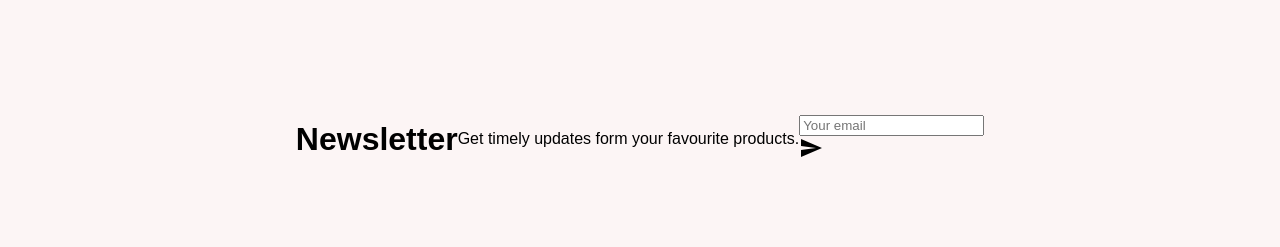
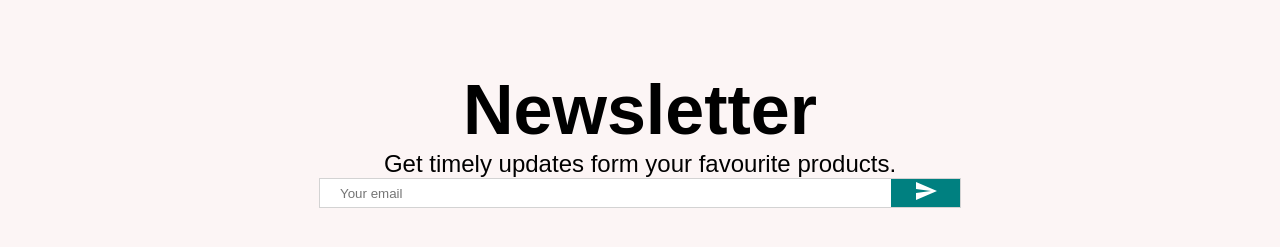
Before and after one commit to adeolammy/E-commerce-App, a React (Create React App) app: page / in a window 1280 px wide. Shown: the part 2357-2604 px from the top of the page. Built offline with nearby package versions, Linux system fonts and the light colour scheme.

Commit message:
Newsletter Component inputed

```diff
--- a/src/components/NewsLetter.jsx
+++ b/src/components/NewsLetter.jsx
@@ -8,12 +8,43 @@ background-color:#fcf5f5;
 display:flex;
 align-items:center;
 justify-content:center;
+flex-direction:column;
 `;
-const Title = styled.h1``;
-const Desc = styled.div``;
-const InputContainer = styled.div``;
-const Input = styled.input``;
-const Button = styled.div``;
+
+const Title = styled.h1`
+font-size:70px;
+margin-buttom:20px;
+`;
+
+const Desc = styled.div`
+font-size:24px;
+font-weight:300;
+margin-buttom:20px;
+`;
+
+const InputContainer = styled.div`
+width:50%;
+heigth:40%
+background-color:white;
+display:flex;
+border: solid 1px lightgray;
+justify-content:space-between;
+`;
+
+const Input = styled.input`
+border: none;
+flex:8;
+padding-left:20px;
+`;
+
+const Button = styled.div`
+border: none;
+flex:1;
+background-color:teal;
+color:white;
+text-align:center;
+cursor:pointer;
+`;
 
 
 const NewsLetter = () => {
```
